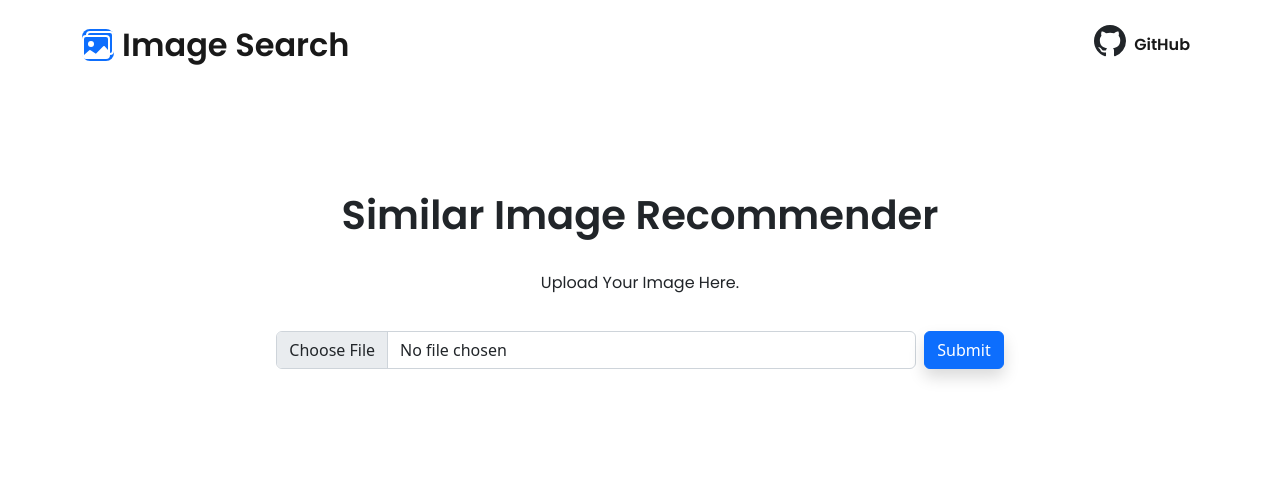
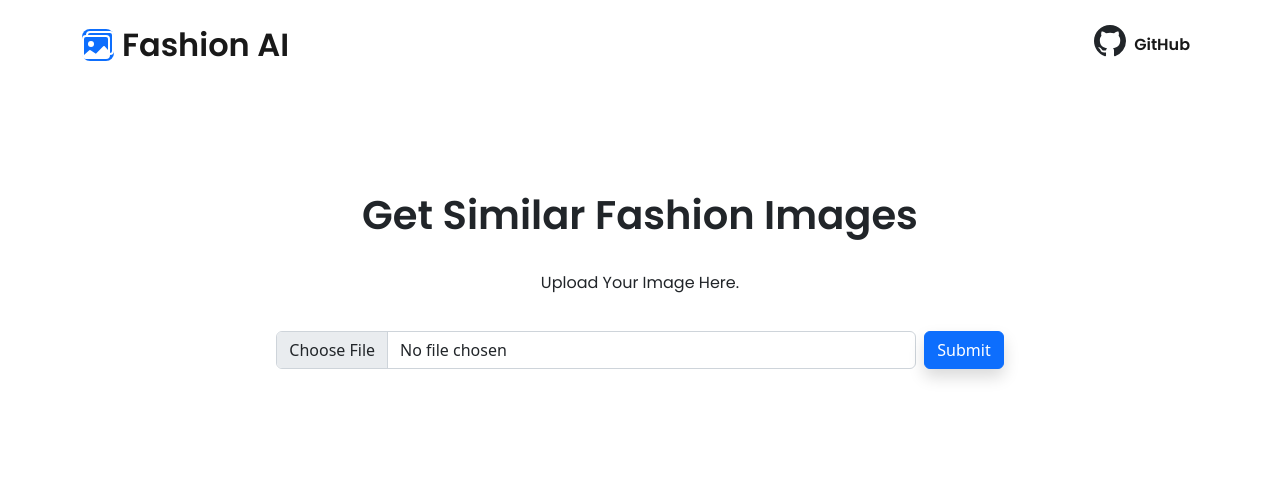
Before and after one commit to siddharth1012/Similar-Image-Recommendation-System, a Flask app: page / in a window 1280 px wide. Shown: the top 479 px of the page. Run offline with Flask 3, Linux system fonts and the light colour scheme; parts of the project's set-up code (start-up, migrations or seed data) failed here and were passed over; some libraries are stand-ins or nearby versions.

Commit message:
Update index.html

```diff
--- a/templates/index.html
+++ b/templates/index.html
@@ -24,7 +24,7 @@
         <div class="container"><a class="navbar-brand d-flex align-items-center" href="/"><span class="bs-icon-sm bs-icon-rounded bs-icon-primary d-flex justify-content-center align-items-center me-2 bs-icon"><svg xmlns="http://www.w3.org/2000/svg" width="1em" height="1em" fill="currentColor" viewBox="0 0 16 16" class="bi bi-images" style="width: 2rem;height: 2rem;">
                         <path d="M4.502 9a1.5 1.5 0 1 0 0-3 1.5 1.5 0 0 0 0 3z"></path>
                         <path d="M14.002 13a2 2 0 0 1-2 2h-10a2 2 0 0 1-2-2V5A2 2 0 0 1 2 3a2 2 0 0 1 2-2h10a2 2 0 0 1 2 2v8a2 2 0 0 1-1.998 2zM14 2H4a1 1 0 0 0-1 1h9.002a2 2 0 0 1 2 2v7A1 1 0 0 0 15 11V3a1 1 0 0 0-1-1zM2.002 4a1 1 0 0 0-1 1v8l2.646-2.354a.5.5 0 0 1 .63-.062l2.66 1.773 3.71-3.71a.5.5 0 0 1 .577-.094l1.777 1.947V5a1 1 0 0 0-1-1h-10z"></path>
-                    </svg></span><span style="font-family: Poppins, sans-serif;font-size: 2rem;"><strong>Image Search</strong></span></a><button data-bs-toggle="collapse" class="navbar-toggler" data-bs-target="#navcol-2"><span class="visually-hidden">Toggle navigation</span><span class="navbar-toggler-icon"></span></button>
+                    </svg></span><span style="font-family: Poppins, sans-serif;font-size: 2rem;"><strong>Fashion AI</strong></span></a><button data-bs-toggle="collapse" class="navbar-toggler" data-bs-target="#navcol-2"><span class="visually-hidden">Toggle navigation</span><span class="navbar-toggler-icon"></span></button>
             <div class="collapse navbar-collapse" id="navcol-2">
                 <ul class="navbar-nav ms-auto">
                     <li class="nav-item" style="display: flex;"><svg xmlns="http://www.w3.org/2000/svg" width="1em" height="1em" fill="currentColor" viewBox="0 0 16 16" class="bi bi-github" style="width: 2rem;height: 2rem;">
@@ -40,7 +40,7 @@
         <div class="container text-center">
             <div class="border rounded border-white d-inline-block flex-column justify-content-between align-items-center flex-lg-row bg-primary-gradient p-4 p-lg-5" style="display: flex; padding-top: 0px;">
                 <div class="text-center text-lg-start d-block py-3 py-lg-1">
-                    <h1 class="fw-bold mb-2" >Similar Image Recommender</h1>
+                    <h1 class="fw-bold mb-2" >Get Similar Fashion Images</h1>
                     <p class="text-center mb-0" style="margin-top: 2rem;">Upload Your Image Here.</p>
                 </div>
                 <br>
```
